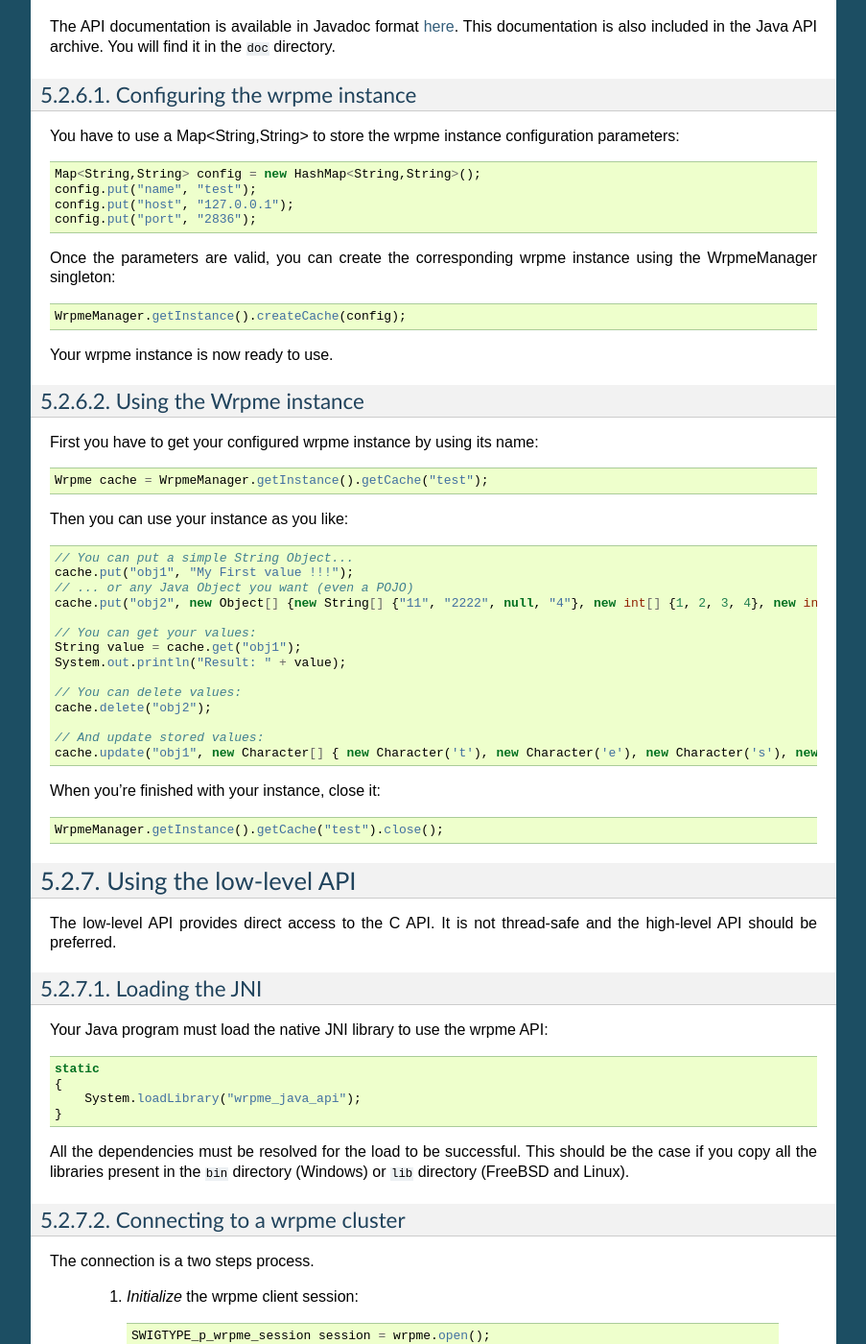
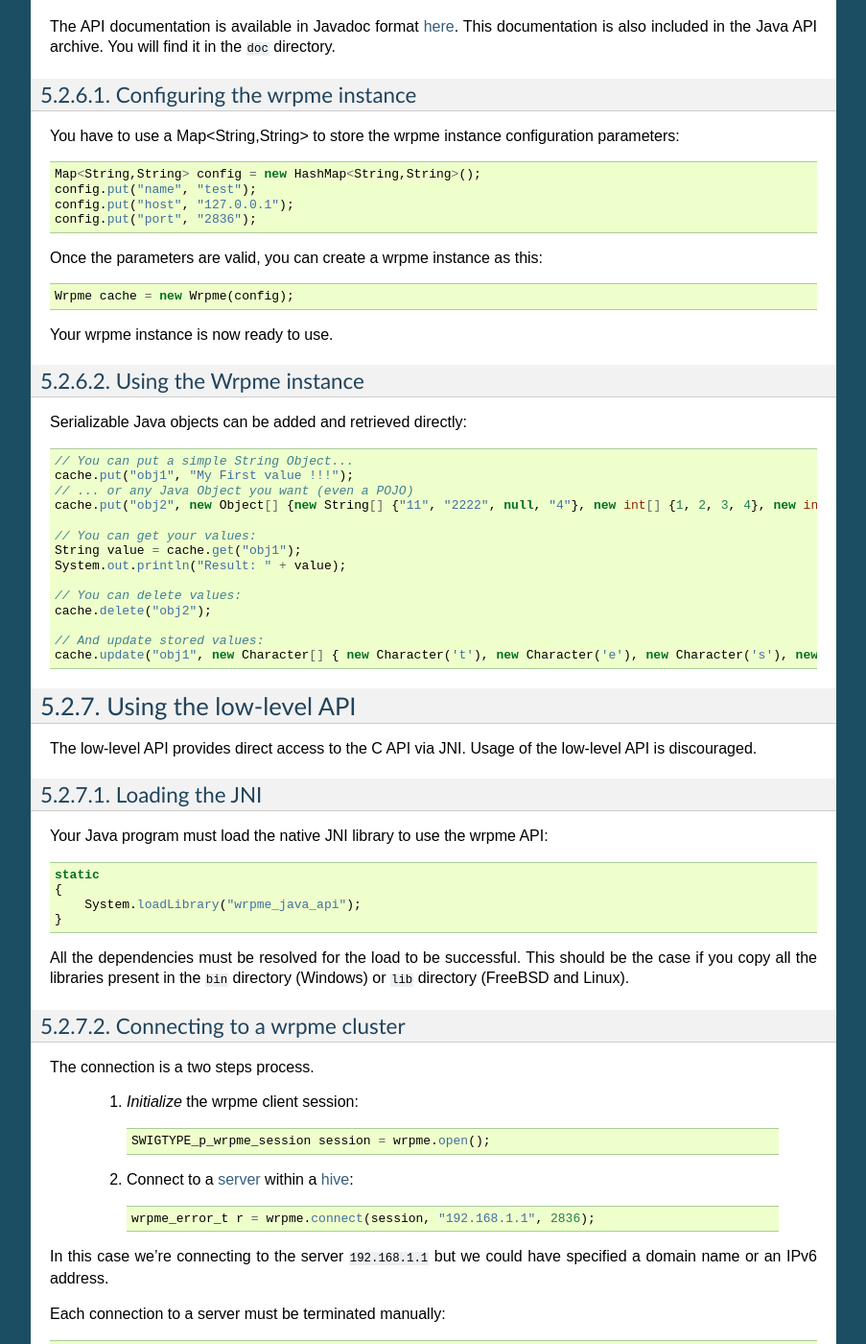
Before and after one commit to iltommi/qdb-documentation, a Sphinx documentation site: the page built from source/api/java.rst, in a window 1280 px wide and 1400 px high, scrolled down 1158 px. Shown: the whole window at 96% size, without its empty margins (198-1101 px from the left). Built offline with Sphinx 7.4.7, drawn with Linux system fonts in a browser that asks for light colours; formulas are drawn with MathJax 3.

Commit message:
Update java doc

```diff
--- a/source/api/java.rst
+++ b/source/api/java.rst
@@ -65,20 +65,16 @@ You have to use a Map<String,String> to store the wrpme instance configuration p
     config.put("host", "127.0.0.1");
     config.put("port", "2836");
 
-Once the parameters are valid, you can create the corresponding wrpme instance using the WrpmeManager singleton: ::
+Once the parameters are valid, you can create a wrpme instance as this::
 
-    WrpmeManager.getInstance().createCache(config);
+    Wrpme cache = new Wrpme(config);
 
 Your wrpme instance is now ready to use.
 
 Using the Wrpme instance
 ^^^^^^^^^^^^^^^^^^^^^^^^
 
-First you have to get your configured wrpme instance by using its name::
-
-    Wrpme cache = WrpmeManager.getInstance().getCache("test");
-
-Then you can use your instance as you like::
+Serializable Java objects can be added and retrieved directly::
 
     // You can put a simple String Object...
     cache.put("obj1", "My First value !!!");
@@ -95,14 +91,10 @@ Then you can use your instance as you like::
     // And update stored values:
     cache.update("obj1", new Character[] { new Character('t'), new Character('e'), new Character('s'), new Character('t') });
 
-When you're finished with your instance, close it::
-
-    WrpmeManager.getInstance().getCache("test").close();
-
 Using the low-level API
 ----------------------------
 
-The low-level API provides direct access to the C API. It is not thread-safe and the high-level API should be preferred.
+The low-level API provides direct access to the C API via JNI. Usage of the low-level API is discouraged.
 
 Loading the JNI
 ^^^^^^^^^^^^^^^^^^
```
